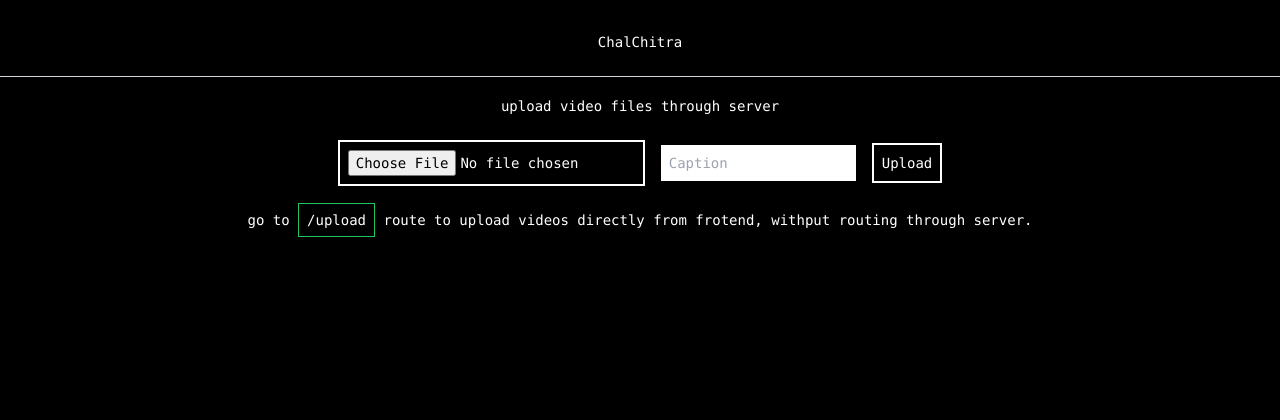
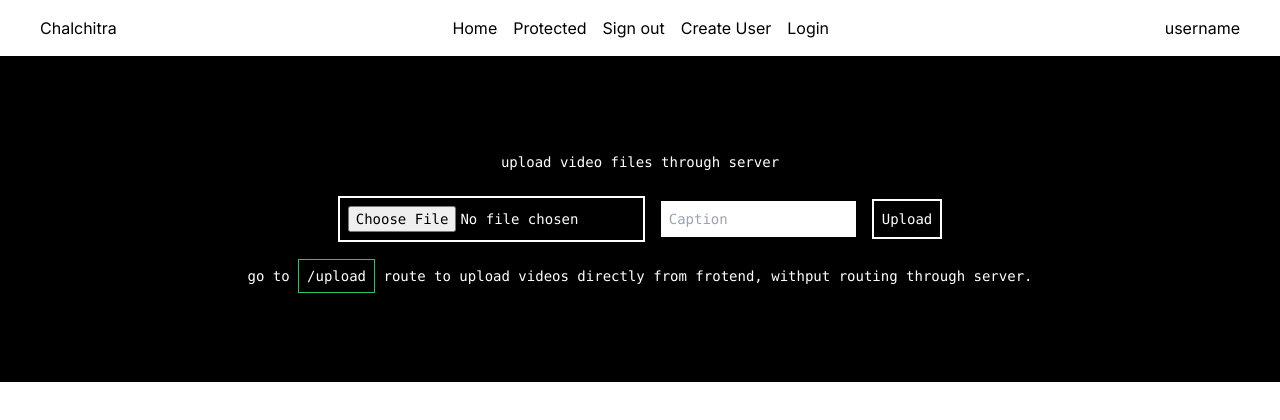
Before and after one commit to thisisashugupta/chalchitra, a Next.js app: page / in a window 1280 px wide. Shown: the top 420 px of the page. Built offline with nearby package versions, Linux system fonts and the light colour scheme; no server answers.

Commit message:
add login/logout functionality using next-auth

```diff
--- a/package.json
+++ b/package.json
@@ -14,6 +14,7 @@
     "aws-sdk": "^2.1532.0",
     "axios": "^1.6.2",
     "next": "14.0.4",
+    "next-auth": "^4.24.5",
     "react": "^18",
     "react-dom": "^18"
   },
--- /dev/null
+++ b/src/app/api/auth/[...nextauth]/options.ts
@@ -0,0 +1,58 @@
+import GithubProvider from "next-auth/providers/github"
+import GoogleProvider from "next-auth/providers/google";
+import { NextAuthOptions } from "next-auth";
+
+export const authOptions : NextAuthOptions  = {
+    // Configure one or more authentication providers
+    providers: [
+        GithubProvider({
+            profile(profile) {
+                console.log("Profile GitHub", profile);
+
+                let userRole = "GitHub User";
+                if(profile?.email == "adobeashu1812@gmail.com") {
+                    userRole = "admin";
+                }
+
+                return {
+                    ...profile,
+                    role: userRole,
+                };
+            },
+            clientId: process.env.GITHUB_ID!,
+            clientSecret: process.env.GITHUB_SECRET!,
+      }),
+      // ...add more providers here
+        GoogleProvider({
+            profile(profile) {
+                console.log("Profile GitHub", profile);
+
+                return {
+                    ...profile,
+                    id: profile.sub,
+                };
+            },
+            clientId: process.env.GOOGLE_ID!,
+            clientSecret: process.env.GOOGLE_SECRET!,
+        }),
+    ],
+    callbacks: {
+        async jwt({ token, user }) {
+            if(user) {
+                console.log("User", user);
+                console.log("Token", token);
+                token.role = user.role;
+            }
+            return token;
+        },
+        async session({ session, token }) {
+            if (session?.user) {
+                console.log("Session", session);
+                console.log("Session.User", session.user);
+                console.log("Token", token);
+                session.user.role = token.role;
+            }
+            return session;
+        }
+    }
+  }
--- /dev/null
+++ b/src/app/api/auth/[...nextauth]/route.ts
@@ -0,0 +1,5 @@
+import NextAuth from 'next-auth';
+import { authOptions } from "./options";
+
+const handler = NextAuth(authOptions);
+export { handler as GET, handler as POST };
--- /dev/null
+++ b/src/app/components/Nav.tsx
@@ -0,0 +1,27 @@
+import Link from 'next/link';
+import { getServerSession } from 'next-auth'; // to see if we have an ongoing session
+import { authOptions } from "../api/auth/[...nextauth]/options";
+
+export default async function Nav() {
+
+    const session = await getServerSession(authOptions);
+
+    return (
+    <nav className='flex justify-between px-10 py-4'>
+        <div>Chalchitra</div>
+        <div className='space-x-4'>
+            <Link href="/">Home</Link>
+            <Link href="/protected">Protected</Link>
+            <Link href="/api/auth/signout">Sign out</Link>
+            <Link href="/newUser">Create User</Link>
+            {session ? (
+                <Link href="/api/auth/signout?callbackUrl=/">Logout</Link>
+            ) : (
+                <Link href="/api/auth/signin">Login</Link>
+            )
+            }
+        </div>
+        <div>username</div>
+    </nav>
+    );
+}
--- a/src/app/layout.tsx
+++ b/src/app/layout.tsx
@@ -1,6 +1,7 @@
 import type { Metadata } from 'next'
 import { Inter } from 'next/font/google'
 import './globals.css'
+import Nav from './components/Nav';
 
 const inter = Inter({ subsets: ['latin'] })
 
@@ -16,7 +17,10 @@ export default function RootLayout({
 }) {
   return (
     <html lang="en">
-      <body className={inter.className}>{children}</body>
+      <body className={inter.className}>
+        <Nav />
+        {children}
+      </body>
     </html>
   )
 }
--- a/src/app/page.tsx
+++ b/src/app/page.tsx
@@ -45,11 +45,11 @@ export default function NewPost() {
   }
 
   return (
-    <main className="flex min-h-screen flex-col items-center justify-between p-24 bg-black text-white">
+    <main className="flex flex-col items-center justify-between p-24 bg-black text-white">
       <div className="z-10 max-w-5xl w-full items-center justify-between font-mono text-sm lg:flex">
-        <p className="fixed left-0 top-0 flex w-full justify-center border-b border-gray-300 pb-6 pt-8">
+        {/* <p className="fixed left-0 top-0 flex w-full justify-center border-b border-gray-300 pb-6 pt-8">
           ChalChitra
-        </p>
+        </p> */}
         <div className="flex flex-col w-full items-center justify-center space-y-6">
           <p>upload video files through server</p>
           <form className='space-x-4' onSubmit={handleSubmit}>
--- a/src/app/upload/page.tsx
+++ b/src/app/upload/page.tsx
@@ -59,11 +59,11 @@ export default function UploadPage() {
   }
 
   return (
-    <main className="flex min-h-screen flex-col items-center justify-between p-24">
+    <main className="flex flex-col items-center justify-between p-24">
       <div className="z-10 max-w-5xl w-full items-center justify-between font-mono text-sm lg:flex">
-        <p className="fixed left-0 top-0 flex w-full justify-center pb-6 pt-8">
+        {/* <p className="fixed left-0 top-0 flex w-full justify-center pb-6 pt-8">
           ChalChitra
-        </p>
+        </p> */}
         <div className="flex flex-col w-full items-center justify-center">
           <form className='space-x-4' onSubmit={handleSubmit}>
             <input className='border-2 p-2' name='video' onChange={handleFileChange} type="file" accept="video/*" /*accept=".jpg, .jpeg, .png"*/ />
```
Also changed, not shown: 2 other files (tests, documents, lock files or other folders).
